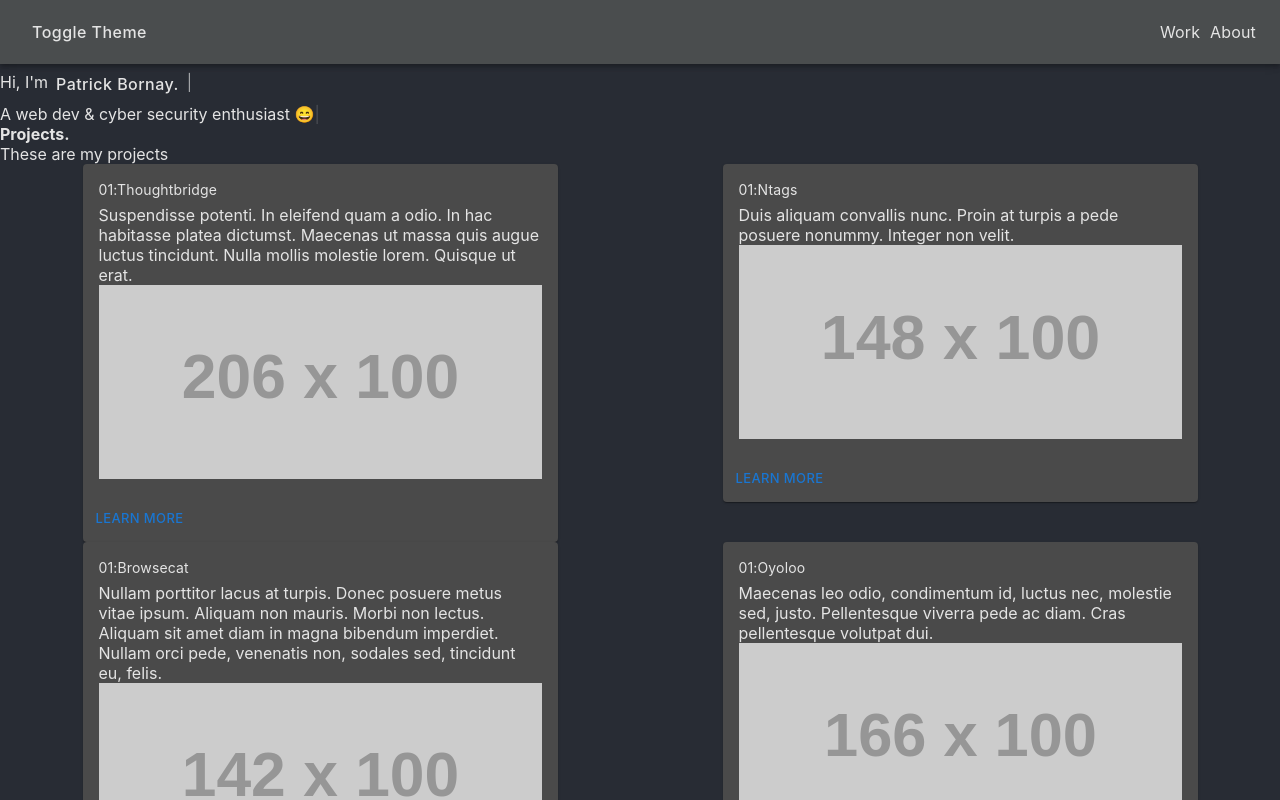
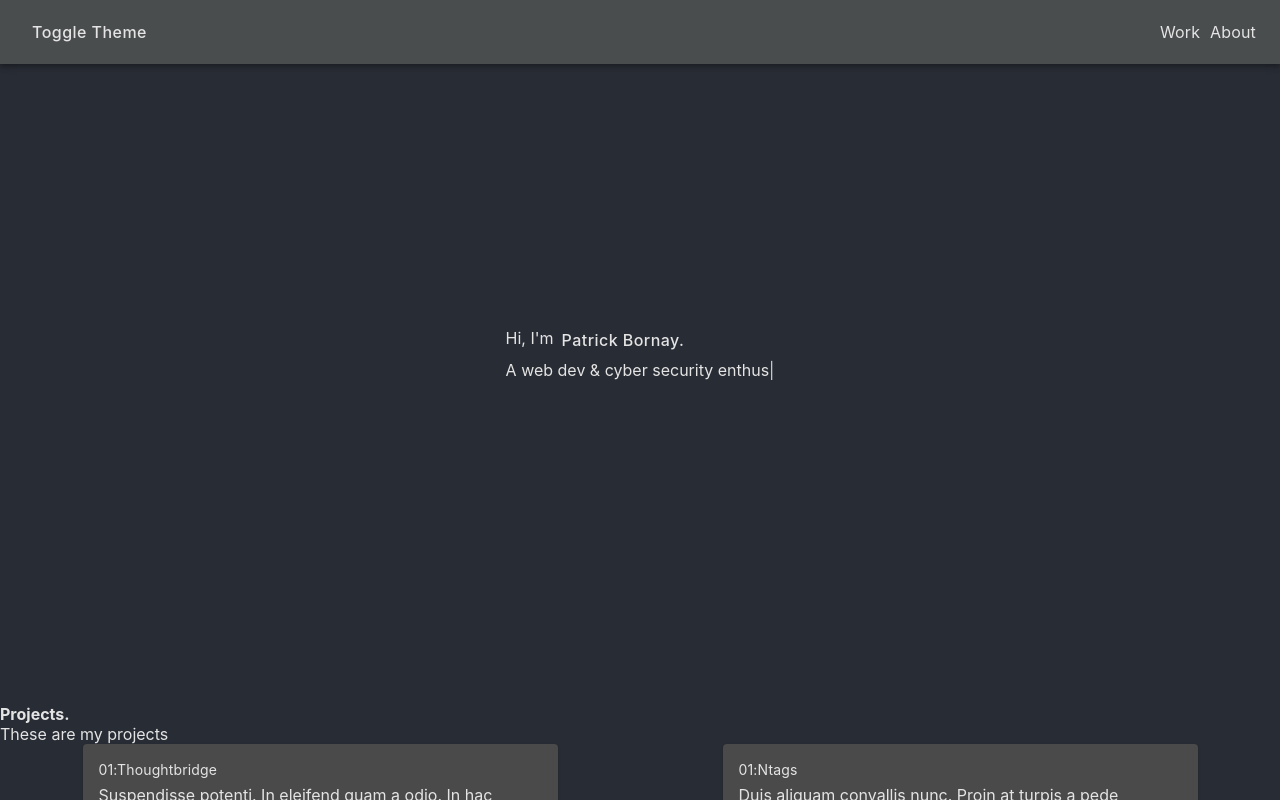
Before and after one commit to RelativeBinary/RelativeBinary.github.io, a React (Create React App) app: page / in a window 1280 px wide. Shown: the top 800 px of the page. Built offline with nearby package versions, Linux system fonts and the light colour scheme.

Commit message:
Apply minor styling to Header

```diff
--- a/src/App.css
+++ b/src/App.css
@@ -20,6 +20,18 @@ body,
   font-size: var(--font-size);
   -webkit-font-smoothing: antialiased;
   -moz-osx-font-smoothing: grayscale;
+}
+/* end */
+
+/* Header controls */
+.Header {
+  min-height: 80vh;
+
+}
+.HeaderContent {
+  width: fit-content;
+  padding-top: 20%;
+  margin: auto !important;
 }
 /* end */
 
--- a/src/components/Header.js
+++ b/src/components/Header.js
@@ -4,20 +4,13 @@ import Typist from 'react-typist';
 import { ThemeContext, themes } from '../contexts/ThemeContext';
 
 export default function Header() {
-  const [darkMode, setDarkMode] = React.useState(true);
   return (
-    <>
-      <div>
-        <Typist>
-          Hi, I'm
-          <Button className="Button"> Patrick Bornay. </Button>
-        </Typist>
-        <span>
-          <Typist>
-            <Typist.Delay ms={2000} />A web dev & cyber security enthusiast 😄
-          </Typist>
-        </span>
-      </div>
-    </>
+    <div className="Header">
+      <Typist className="HeaderContent">
+        Hi, I'm
+        <Button className="Button"> Patrick Bornay. </Button> <br/>
+        <Typist.Delay ms={2000} />A web dev & cyber security enthusiast 😄
+      </Typist>
+    </div>
   );
 }
```
